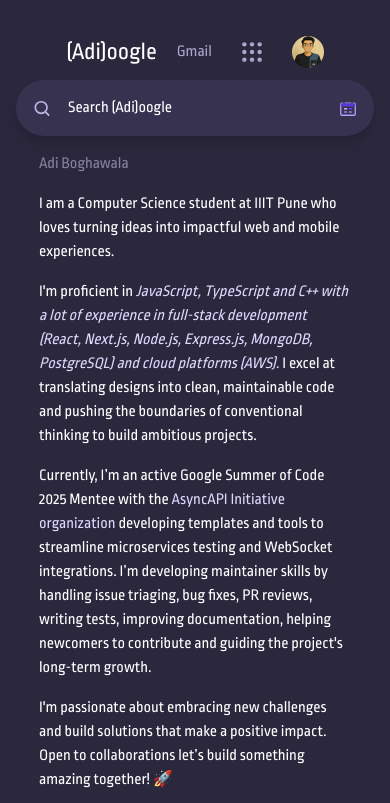
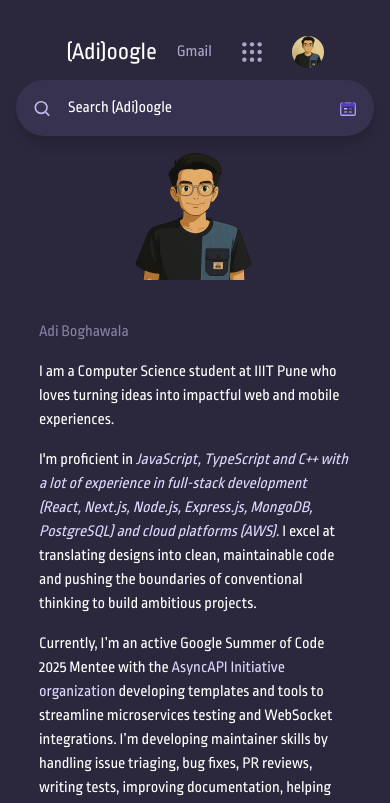
Before and after one commit to Adi-204/portfolio, a Next.js app: page /about in a window 390 px wide. Shown: the top 803 px of the page. Built offline with nearby package versions, Linux system fonts and the light colour scheme.

Commit message:
fix: image position on about page

```diff
--- a/src/app/about/page.js
+++ b/src/app/about/page.js
@@ -3,7 +3,7 @@
 
 export default function About() {
   return (
-    <div className=" flex flex-col w-full md:flex-row-reverse h-full items-center gap-x-10 gap-y-10 justify-center pb-10 md:pb-0">
+    <div className="flex flex-col-reverse md:flex-row-reverse w-full h-full items-center gap-x-10 gap-y-10 justify-center pb-10 md:pb-0">
       <div className="flex flex-col font-ropaSans w-4/5 md:w-2/5 lg:w-1/3 text-md text-white gap-y-4">
         <h2 className="text-accent-text opacity-70">Adi Boghawala</h2>
         <h2>
```
